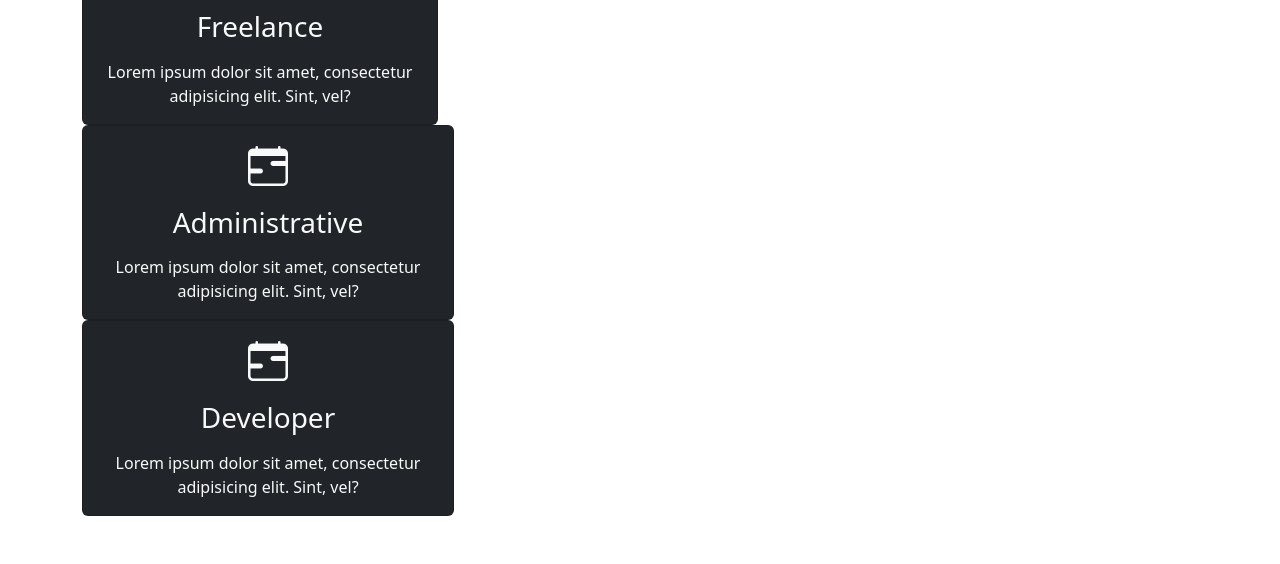
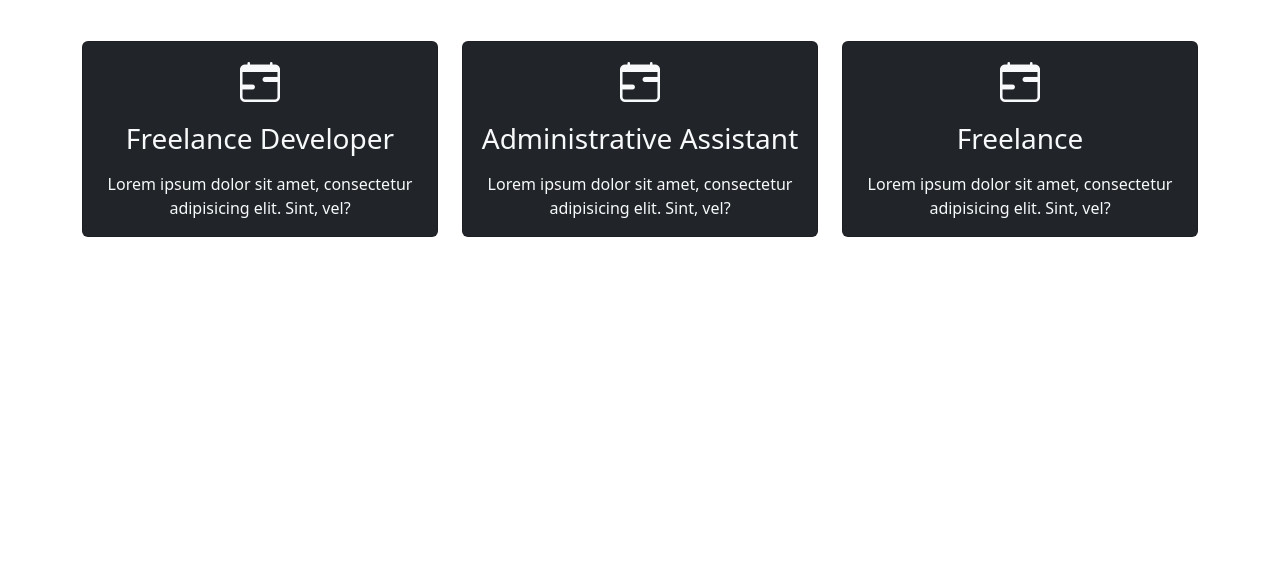
Before and after one commit to Lisad2244/portfolioDavila, a plain HTML site: page index.html in a window 1280 px wide. Shown: the part 475-1039 px from the top of the page. After the commit the page ends 800 px from the top, so only its background shows below. Drawn offline with nearby package versions, Linux system fonts and the light colour scheme.

Commit message:
fixed rows

```diff
--- a/index.html
+++ b/index.html
@@ -55,11 +55,12 @@
         </div>
     </section>
     <!-- Boxes -->
-    <section class="p-5">
+    <h1 class=" mt-5 text-center">My <span class="text-warning">Experience</span></h1>
+    <section class="p-1">
         <div class="container">
             <div class="row text-center">
                 <div class="col-md-4">
-                    <div class="card bg-dark text-light">
+                    <!-- <div class="card bg-dark text-light">
                         <div class="card-body text-center">
                             <div class="h1 mb-3">
                                 <i class="bi bi-calendar-range"></i>
@@ -95,11 +96,58 @@
                         <p class="card-text">
                             Lorem ipsum dolor sit amet, consectetur adipisicing elit. Sint, vel?
                         </p>
-                    </div>
+                    </div> -->
                 </div>
             </div>
         </div>
     </section>
+
+
+        <section class="p-5">
+            <div class="container">
+                <div class="row text-center">
+                    <div class="col-md-4">
+                        <div class="card bg-dark text-light">
+                            <div class="card-body text-center">
+                                <div class="h1 mb-3">
+                                    <i class="bi bi-calendar-range"></i>
+                                </div>
+                                <h3 class="card-title mb-3">Freelance Developer</h3>
+                                <p class="card-text">
+                                    Lorem ipsum dolor sit amet, consectetur adipisicing elit. Sint, vel?
+                                </p>
+                            </div>
+                        </div>
+                    </div>
+                    <div class="col-md-4">
+                        <div class="card bg-dark text-light">
+                            <div class="card-body text-center">
+                                <div class="h1 mb-3">
+                                    <i class="bi bi-calendar-range"></i>
+                                </div>
+                                <h3 class="card-title mb-3">Administrative Assistant</h3>
+                                <p class="card-text">
+                                    Lorem ipsum dolor sit amet, consectetur adipisicing elit. Sint, vel?
+                                </p>
+                            </div>
+                        </div>
+                    </div>
+                    <div class="col-md-4">
+                        <div class="card bg-dark text-light">
+                            <div class="card-body text-center">
+                                <div class="h1 mb-3">
+                                    <i class="bi bi-calendar-range"></i>
+                                </div>
+                                <h3 class="card-title mb-3">Freelance</h3>
+                                <p class="card-text">
+                                    Lorem ipsum dolor sit amet, consectetur adipisicing elit. Sint, vel?
+                                </p>
+                            </div>
+                        </div>
+                    </div>
+                </div>
+            </div>
+        </section>
 
     <script src="https://cdn.jsdelivr.net/npm/bootstrap@5.2.2/dist/js/bootstrap.bundle.min.js"
         integrity="sha384-OERcA2EqjJCMA+/3y+gxIOqMEjwtxJY7qPCqsdltbNJuaOe923+mo//f6V8Qbsw3"
```
